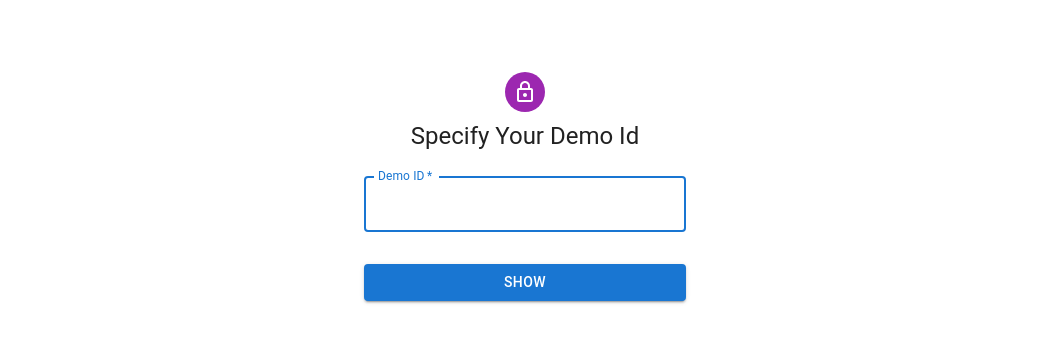
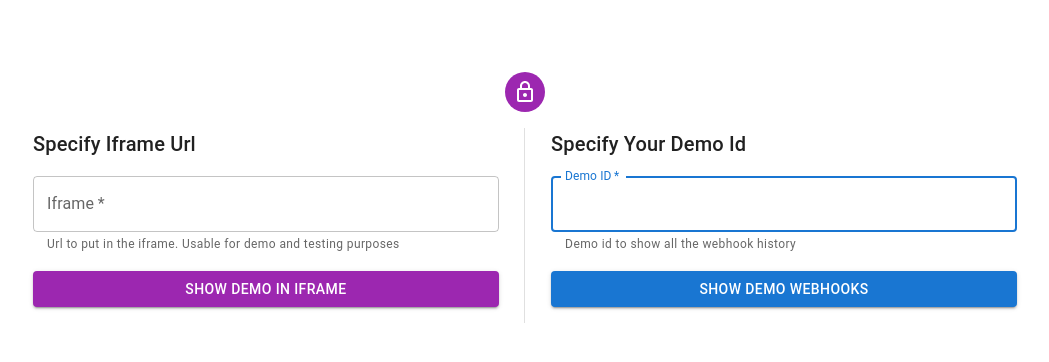
Before and after one commit to zumvie/sandbox-demo-app, a React (Create React App) app in the folder frontend/: page / in a window 1280 px wide. Shown: the top 362 px of the page, without its empty margins (115-1164 px from the left). Built offline with nearby package versions, Linux system fonts and the light colour scheme.

Commit message:
Add iframe page

```diff
--- a/frontend/src/App.tsx
+++ b/frontend/src/App.tsx
@@ -4,6 +4,7 @@ import { CssBaseline } from "@mui/material";
 import "./App.css";
 import SelectDemoPage from "./components/select-demo-page";
 import DemoWebhookCallsPage from "./components/demo-webhook-calls-page";
+import DemoIframePage from "./components/demo-iframe-page";
 
 function App() {
   return (
@@ -12,6 +13,7 @@ function App() {
       <Routes>
         <Route path="/" element={<SelectDemoPage />} />
         <Route path="/demo/:demoId" element={<DemoWebhookCallsPage />} />
+        <Route path="/iframe/" element={<DemoIframePage />} />
       </Routes>
     </>
   );
--- /dev/null
+++ b/frontend/src/components/demo-iframe-page.tsx
@@ -0,0 +1,67 @@
+import * as React from "react";
+import { useSearchParams } from "react-router-dom";
+import { Typography, TextField, Box, Container } from "@mui/material";
+
+export default function DemoIframePage() {
+  const [searchParams, setSearchParams] = useSearchParams();
+
+  const handleChange = (event: any) => {
+    setSearchParams({
+      url: event.target.value,
+    });
+  };
+
+  React.useEffect(() => {
+    // if iframe is empty
+    setSearchParams({
+      url: "https://www.openstreetmap.org/export/embed.html",
+    });
+  }, []);
+
+  return (
+    <Container component="main">
+      <Box
+        sx={{
+          display: "flex",
+          maxWidth: "800px",
+          justifyContent: "center",
+          alignContent: "center",
+          flexDirection: "column",
+        }}
+      >
+        <Typography
+          component="h1"
+          variant="h6"
+          sx={{ textAlign: "center", marginTop: 8 }}
+        >
+          Iframe View
+        </Typography>
+        <TextField
+          margin="normal"
+          required
+          fullWidth
+          onChange={handleChange}
+          name="iframeUrl"
+          value={
+            searchParams.get("url") ||
+            "https://www.openstreetmap.org/export/embed.html"
+          }
+          helperText="Url to put in the iframe. Usable for demo and testing purposes"
+          sx={{ paddingBottom: 0, marginBottom: 0 }}
+          autoFocus
+        />
+
+        <iframe
+          src={searchParams.get("url") || ""}
+          // sandbox="allow-same-origin allow-scripts allow-popups allow-forms"
+          style={{
+            border: "none",
+            backgroundColor: "grey",
+          }}
+          width="800px"
+          height="600px"
+        ></iframe>
+      </Box>
+    </Container>
+  );
+}
--- a/frontend/src/components/select-demo-page.tsx
+++ b/frontend/src/components/select-demo-page.tsx
@@ -6,12 +6,13 @@ import Box from "@mui/material/Box";
 import LockOutlinedIcon from "@mui/icons-material/LockOutlined";
 import Typography from "@mui/material/Typography";
 import Container from "@mui/material/Container";
+import Divider from "@mui/material/Divider";
 import { useNavigate } from "react-router-dom";
 
 export default function SelectDemoPage() {
   const navigate = useNavigate();
 
-  const handleSubmit = React.useCallback(
+  const handleDemoSubmit = React.useCallback(
     (event: React.FormEvent<HTMLFormElement>) => {
       event.preventDefault();
 
@@ -23,8 +24,23 @@ export default function SelectDemoPage() {
     [navigate]
   );
 
+  const handleIframeSubmit = React.useCallback(
+    (event: React.FormEvent<HTMLFormElement>) => {
+      event.preventDefault();
+
+      const data = new FormData(event.currentTarget);
+      const iframeUrl = data.get("iframeUrl");
+
+      navigate({
+        pathname: "/iframe",
+        search: `url=${iframeUrl}`,
+      });
+    },
+    [navigate]
+  );
+
   return (
-    <Container component="main" maxWidth="xs">
+    <Container component="main">
       <Box
         sx={{
           marginTop: 8,
@@ -36,27 +52,73 @@ export default function SelectDemoPage() {
         <Avatar sx={{ m: 1, bgcolor: "secondary.main" }}>
           <LockOutlinedIcon />
         </Avatar>
-        <Typography component="h1" variant="h5">
+        <Box
+          sx={{
+            mt: 1,
+            display: "flex",
+            justifyContent: "space-evenly",
+          }}
+        >
+          <Box
+            style={{ width: "45%" }}
+            component="form"
+            onSubmit={handleIframeSubmit}
+            noValidate
+          >
+            <Typography component="h1" variant="h6">
+              Specify Iframe Url
+            </Typography>
+            <TextField
+              margin="normal"
+              required
+              fullWidth
+              name="iframeUrl"
+              label="Iframe"
+              autoComplete="iframeUrl"
+              helperText="Url to put in the iframe. Usable for demo and testing purposes"
+              sx={{ paddingBottom: 0, marginBottom: 0 }}
+              autoFocus
+            />
+            <Button
+              type="submit"
+              fullWidth
+              variant="contained"
+              sx={{ mt: 2, mb: 2, bgcolor: "secondary.main" }}
+            >
+              Show Demo In IFrame
+            </Button>
+          </Box>
+
+          <Divider variant="fullWidth" orientation="vertical" flexItem />
+
+          <Box
+            style={{ width: "45%" }}
+            component="form"
+            onSubmit={handleDemoSubmit}
+            noValidate
+          >
+            <Typography component="h1" variant="h6">
               Specify Your Demo Id
             </Typography>
-        <Box component="form" onSubmit={handleSubmit} noValidate sx={{ mt: 1 }}>
             <TextField
               margin="normal"
               required
               fullWidth
               name="demoId"
               label="Demo ID"
-            autoComplete="demoId"
+              helperText="Demo id to show all the webhook history"
+              sx={{ paddingBottom: 0, marginBottom: 0 }}
               autoFocus
             />
             <Button
               type="submit"
               fullWidth
               variant="contained"
-            sx={{ mt: 3, mb: 2 }}
+              sx={{ mt: 2, mb: 2 }}
             >
-            Show
+              Show Demo Webhooks
             </Button>
+          </Box>
         </Box>
       </Box>
     </Container>
```
Lines whose indentation alone changed are shown as unchanged.
